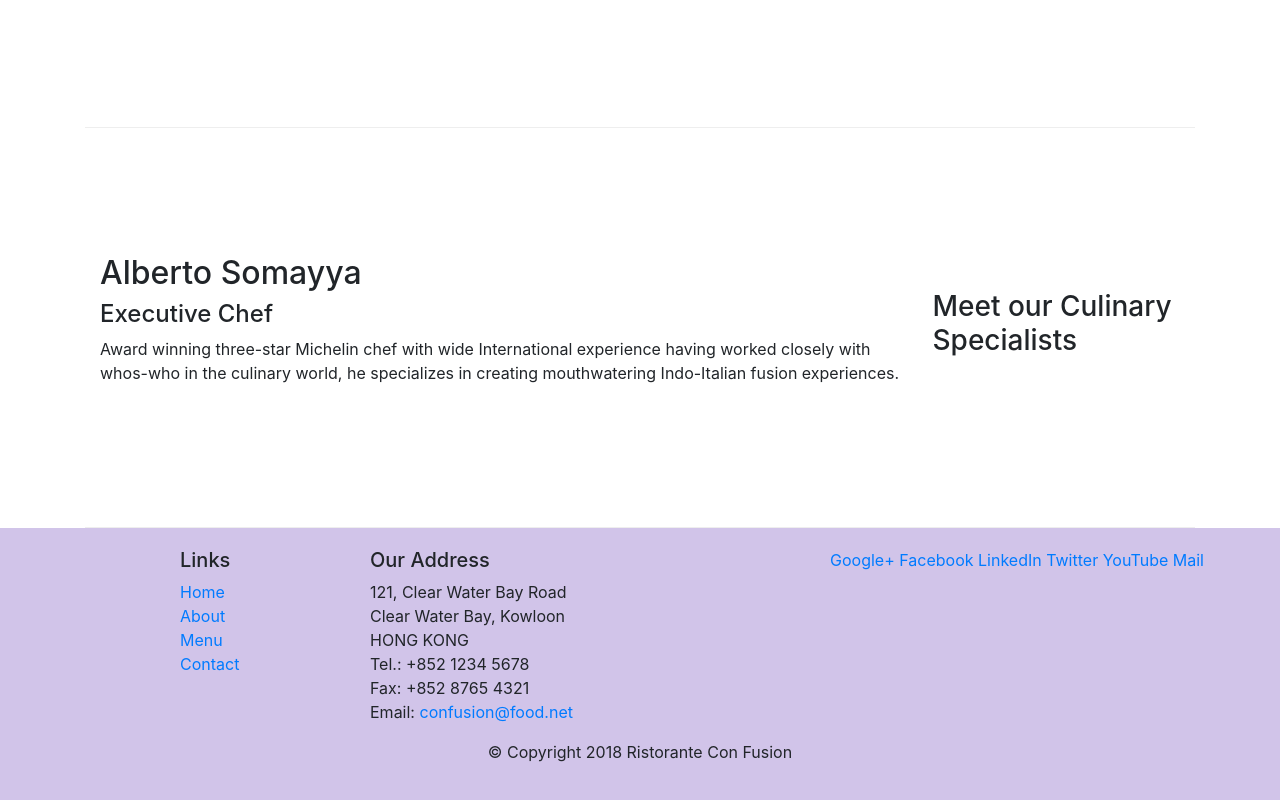
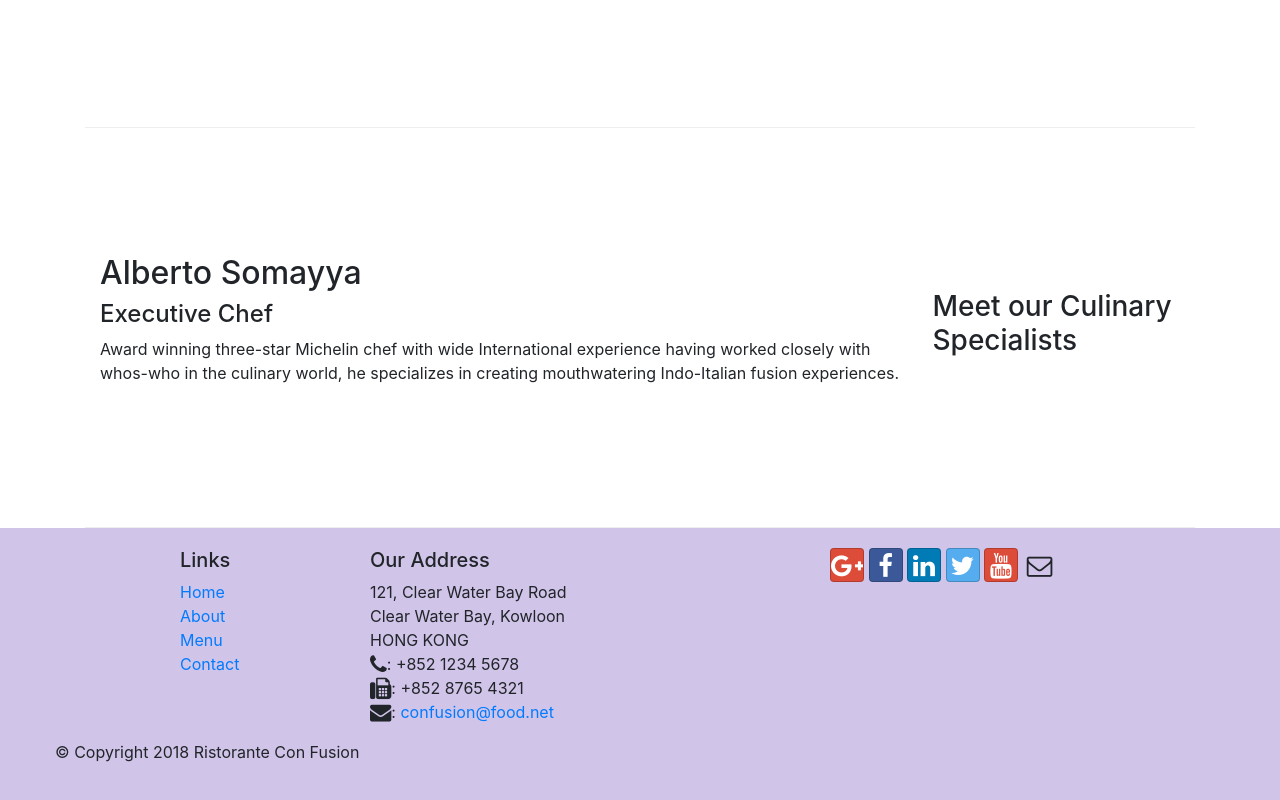
Before and after one commit to EkanshMangal/BootStrap-Learn, a website: page index.html in a window 1280 px wide. Shown: the part 980-1780 px from the top of the page. Drawn offline with nearby package versions, Linux system fonts and the light colour scheme.

Commit message:
Icon Fonts

```diff
--- a/index.html
+++ b/index.html
@@ -9,6 +9,8 @@
 
     <!-- Bootstrap CSS -->
     <link rel="stylesheet" href="node_modules/bootstrap/dist/css/bootstrap.min.css">
+    <link rel="stylesheet" href="node_modules/font-awesome/css/font-awesome.min.css">
+    <link rel="stylesheet" href="node_modules/bootstrap-social/bootstrap-social.css">
     <link rel="stylesheet" href="css/styles.css"
     <title>Ristorante Con Fusion</title>
 </head>
@@ -98,20 +100,19 @@
 		              121, Clear Water Bay Road<br>
 		              Clear Water Bay, Kowloon<br>
 		              HONG KONG<br>
-		              Tel.: +852 1234 5678<br>
-		              Fax: +852 8765 4321<br>
-		              Email: <a href="mailto:confusion@food.net">confusion@food.net</a>
+                  <i class="fa fa-phone fa-lg"></i>: +852 1234 5678<br>
+                  <i class="fa fa-fax fa-lg"></i>: +852 8765 4321<br>
+                  <i class="fa fa-envelope fa-lg"></i>: <a href="mailto:confusion@food.net">confusion@food.net</a>
 		           </address>
                 </div>
                 <div class"col-12 col-sm-4 align-self-center">
-                    <div class="text-center">
-                        <a href="http://google.com/+">Google+</a>
-                        <a href="http://www.facebook.com/profile.php?id=">Facebook</a>
-                        <a href="http://www.linkedin.com/in/">LinkedIn</a>
-                         <a href="http://twitter.com/">Twitter</a>
-                        <a href="http://youtube.com/">YouTube</a>
-                        <a href="mailto:">Mail</a>
-                    </div>
+                  <div class="text-center">
+                    <a class="btn btn-social-icon btn-google" href="http://google.com/+"><i class="fa fa-google-plus"></i></a>
+                    <a class="btn btn-social-icon btn-facebook" href="http://www.facebook.com/profile.php?id="><i class="fa fa-facebook"></i></a>
+                    <a class="btn btn-social-icon btn-linkedin" href="http://www.linkedin.com/in/"><i class="fa fa-linkedin"></i></a>
+                    <a class="btn btn-social-icon btn-twitter" href="http://twitter.com/"><i class="fa fa-twitter"></i></a>
+                    <a class="btn btn-social-icon btn-google" href="http://youtube.com/"><i class="fa fa-youtube"></i></a>
+                    <a class="btn btn-social-icon" href="mailto:"><i class="fa fa-envelope-o"></i></a>
                 </div>
            </div>
            <div class="row justify-content-center">
--- a/package.json
+++ b/package.json
@@ -15,6 +15,8 @@
   },
   "dependencies": {
     "bootstrap": "^4.4.1",
+    "bootstrap-social": "^5.1.1",
+    "font-awesome": "^4.7.0",
     "jquery": "^3.4.1",
     "popper.js": "^1.12.9"
   }
```
Also changed, not shown: aboutus.html (+11 -10 lines), 1 other file.
